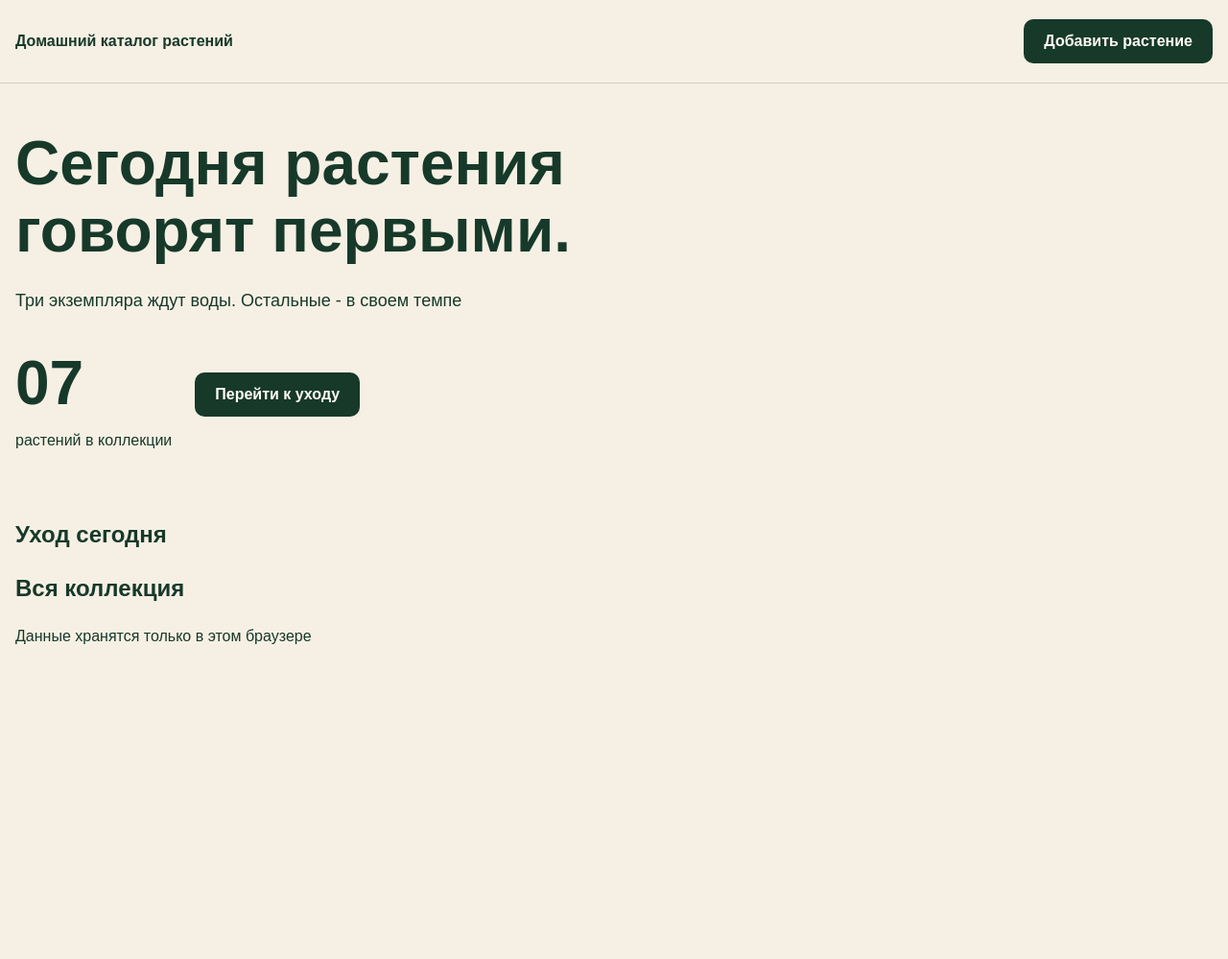
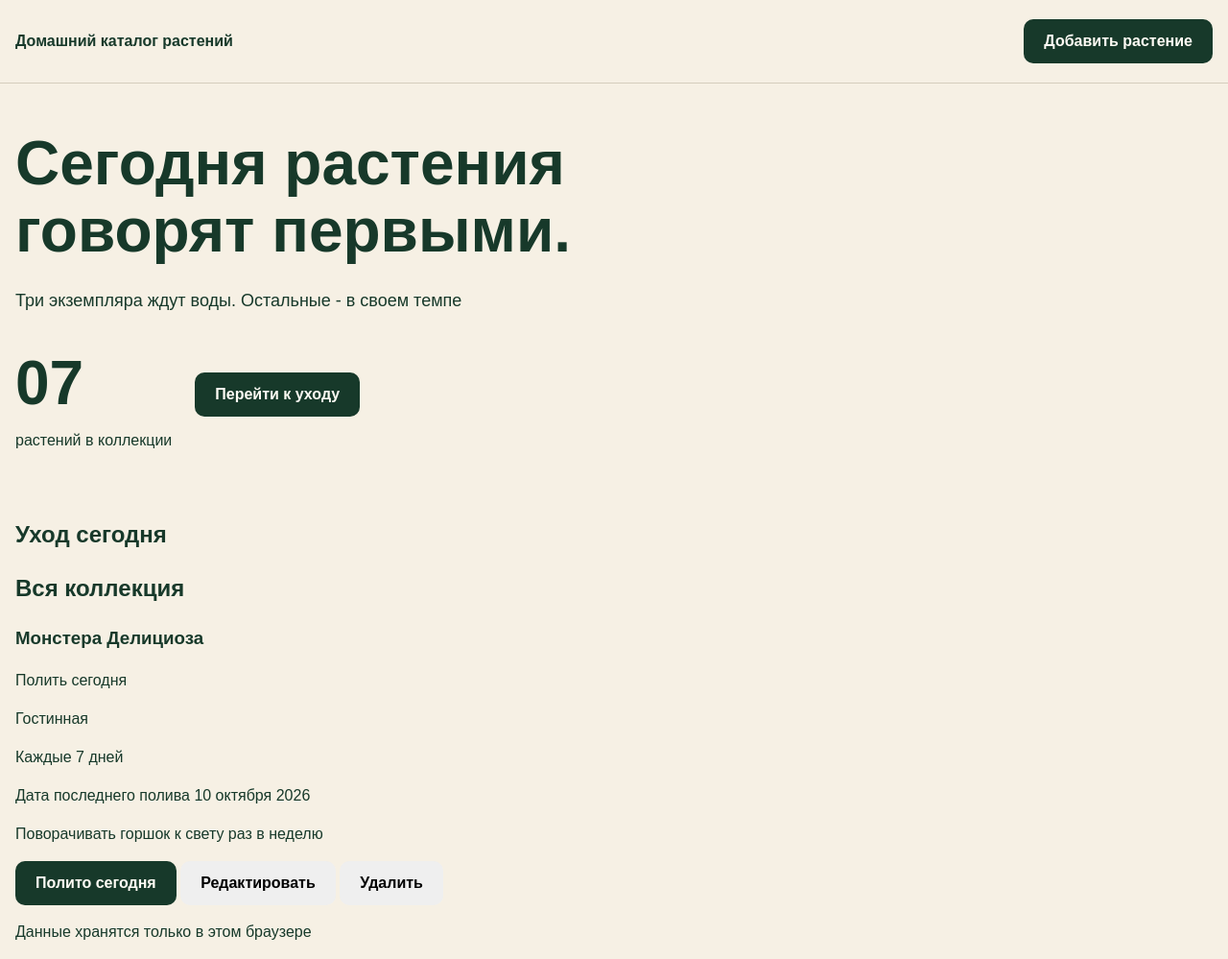
Before and after one commit to Kishkinev/home-plant-catalog, a website built with Vite: page index.html in a window 1280 px wide. Shown: the whole page at 96% size. Before the commit the page ends 800 px from the top, so only its background shows below. Built offline with nearby package versions, Linux system fonts and the light colour scheme.

Commit message:
Описание карточки цветка

```diff
--- a/index.html
+++ b/index.html
@@ -33,6 +33,32 @@
       </section>
       <section>
         <h2>Вся коллекция</h2>
+        <div class="plant-grid">
+          <article class="plant-card">
+            <h3 class="plant-card__title">Монстера Делициоза</h3>
+            <p class="plant-card__status">Полить сегодня</p>
+            <p class="plant-card__room">Гостинная</p>
+            <p class="plant-card__interval">Каждые 7 дней</p>
+            <p class="plant-card__last-watering-date">
+              Дата последнего полива
+              <time datetime="2026-10-10">10 октября 2026</time>
+            </p>
+            <p class="" ="plant-card--description">
+              Поворачивать горшок к свету раз в неделю
+            </p>
+            <div class="plant-card__actions">
+              <button type="button" class="button button--primary">
+                Полито сегодня
+              </button>
+              <button type="button" class="button button--edit">
+                Редактировать
+              </button>
+              <button type="button" class="button button--delete">
+                Удалить
+              </button>
+            </div>
+          </article>
+        </div>
       </section>
     </main>
     <footer class="container">
```
